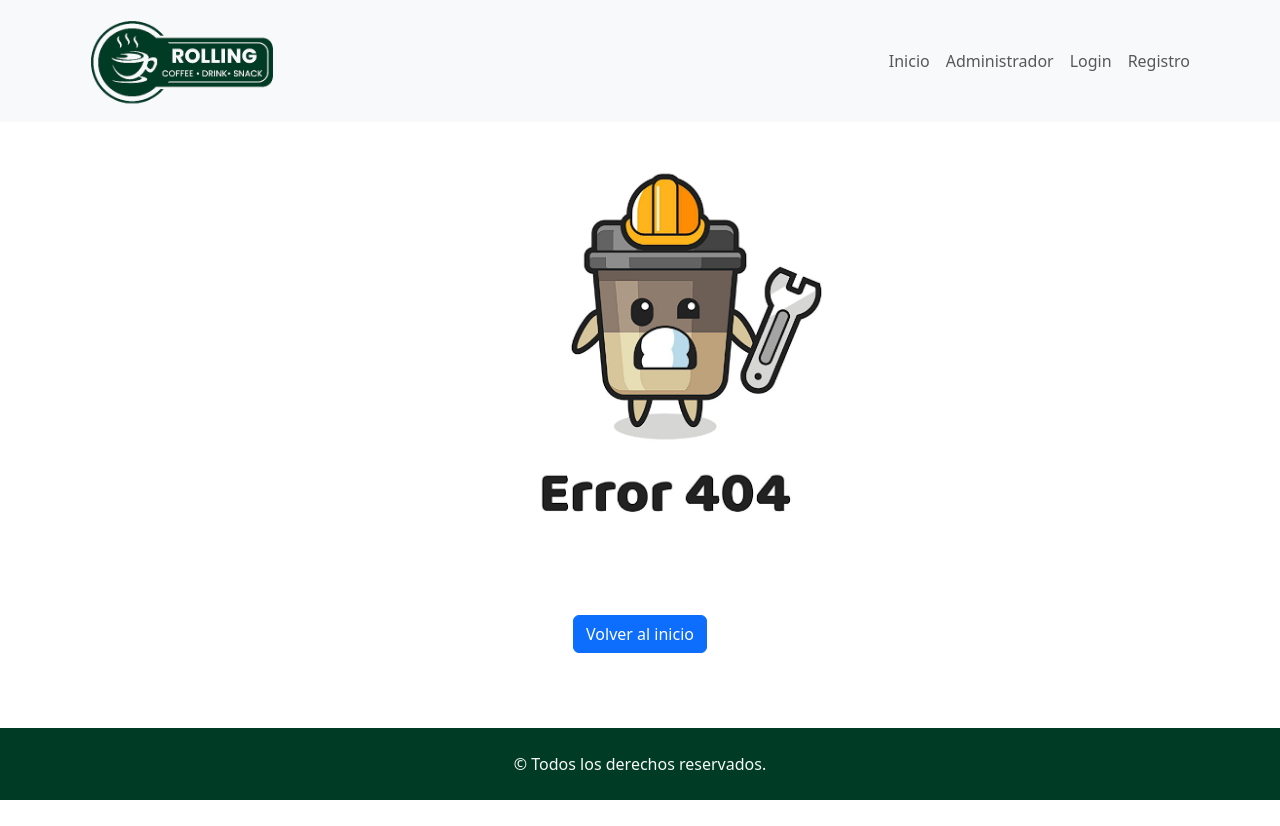
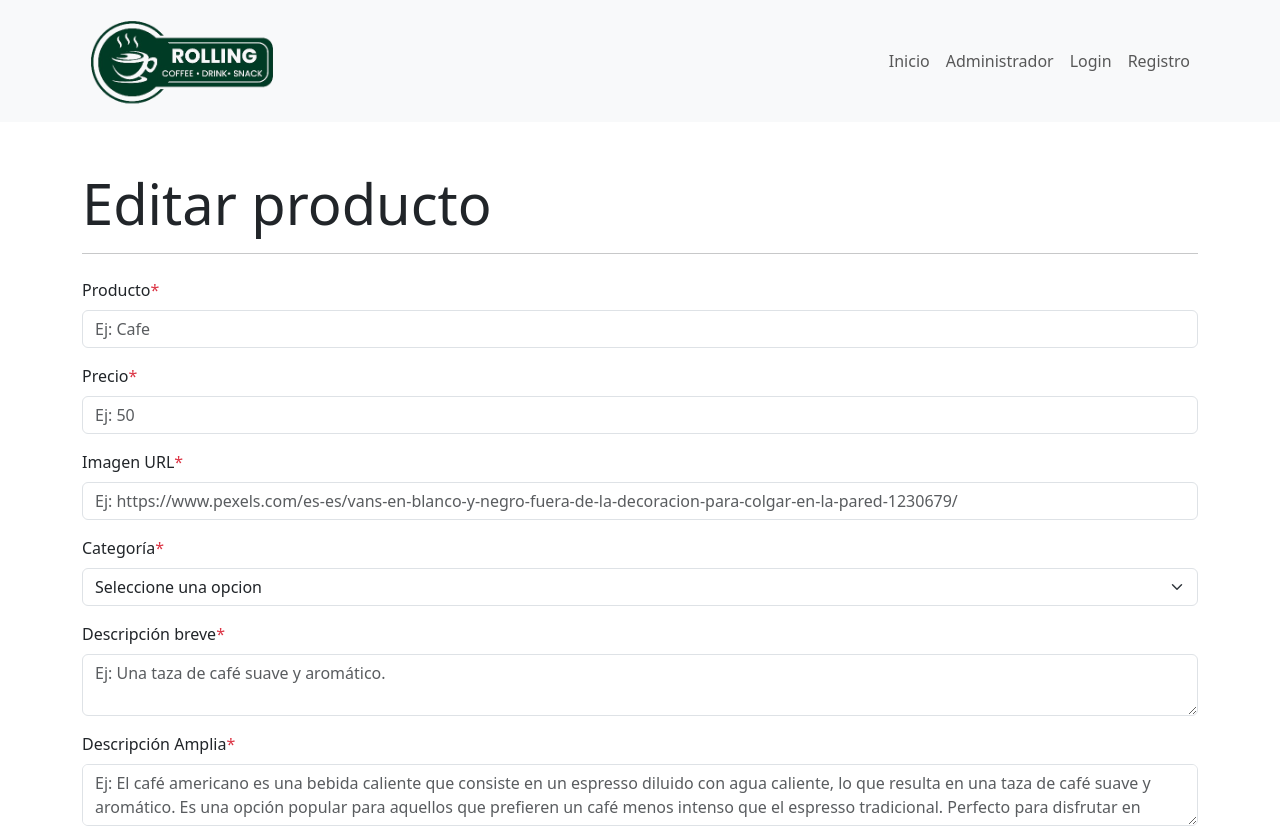
Before and after one commit to lucasecapdevila/rollingcoffee, a React (Vite) app: page /admin/editar/1 in a window 1280 px wide. Shown: the top 826 px of the page. Before the commit the page ends 800 px from the top, so only its background shows below. Built offline with nearby package versions, Linux system fonts and the light colour scheme; no server answers.

Commit message:
agregamos un props en FormularioProducto para saber cuando creamos o editamos un producto

```diff
--- a/db.json
+++ b/db.json
@@ -35,6 +35,15 @@
       "categoria": "Infusiones",
       "descripcionBreve": "Una bebida de origen Chino",
       "descripcionAmplia": "Se deriva de las hojas de la planta Camellia sinensis y es apreciado tanto por su sabor refrescante como por sus innumerables beneficios para la salud, lo que lo convierte en una elección cada vez más popular."
+    },
+    {
+      "id": "374d",
+      "nombreProducto": "Mini Torta Chocolate",
+      "precio": 1499,
+      "imagen": "https://www.estherhelados.com.ar/webfiles/estherhelados/productos/133/1_1000x1000.jpg",
+      "categoria": "Dulce",
+      "descripcionBreve": "Mini Torta Chocolate y Nuez",
+      "descripcionAmplia": "Brownie, helado de chocolate c/nuez , pionono, dulce de leche repostero y ganache de chocolate."
     }
   ],
   "usuarios": [
--- a/src/App.jsx
+++ b/src/App.jsx
@@ -15,9 +15,9 @@ function App() {
       <Routes>
         <Route exact path='/' element={<Inicio></Inicio>} />
         <Route exact path='/admin' element={<Administrador></Administrador>} />
-        <Route exact path='/admin/crear' element={<FormularioProducto></FormularioProducto>} />
-        <Route exact path='/admin/editar' element={<Administrador></Administrador>} />
-        <Route exact path='/detalle' element={<DetalleProducto></DetalleProducto>} />
+        <Route exact path='/admin/crear' element={<FormularioProducto editar={false} titulo='Nuevo producto'></FormularioProducto>} />
+        <Route exact path='/admin/editar/:id' element={<FormularioProducto editar={true} titulo='Editar producto'></FormularioProducto>} />
+        <Route exact path='/detalleProducto' element={<DetalleProducto></DetalleProducto>} />
         <Route path='*' element={<Error404></Error404>} />
       </Routes>
       <Footer />
--- a/src/components/pages/producto/FormularioProducto.jsx
+++ b/src/components/pages/producto/FormularioProducto.jsx
@@ -4,7 +4,7 @@ import { crearProductosAPI } from "../../../helpers/queries";
 import Swal from "sweetalert2";
 
 
-const FormularioProducto = () => {
+const FormularioProducto = ({editar, titulo}) => {
   const {
     register,
     handleSubmit,
@@ -13,7 +13,11 @@ const FormularioProducto = () => {
   } = useForm()
 
   const productoValidado = async(producto) => {
+    if(editar){
+      //  Lógica del Submit para editar un producto con la API
+    } else{
       console.log(producto);
+      //  Lógica de CREAR PRODUCTO
       const respuesta = await crearProductosAPI(producto);
       if(respuesta.status === 201){
         //  Mensaje para el usuario con SweetAlert
@@ -32,11 +36,13 @@ const FormularioProducto = () => {
       }
     }
 
+  }
+
   return (
     <section className="container mainPage">
-      <h1 className="display-4 mt-5">Nuevo producto</h1>
+      <h1 className="display-4 mt-5">{titulo}</h1>
       <hr />
-      <Form onSubmit={handleSubmit(productoValidado)} className="my-4" >
+      <Form className="my-4" onSubmit={handleSubmit(productoValidado)}>
         <Form.Group className="mb-3" controlId="formNombreProdcuto">
           <Form.Label>Producto<span className="text-danger">*</span></Form.Label>
           <Form.Control
```
Lines whose indentation alone changed are shown as unchanged.
